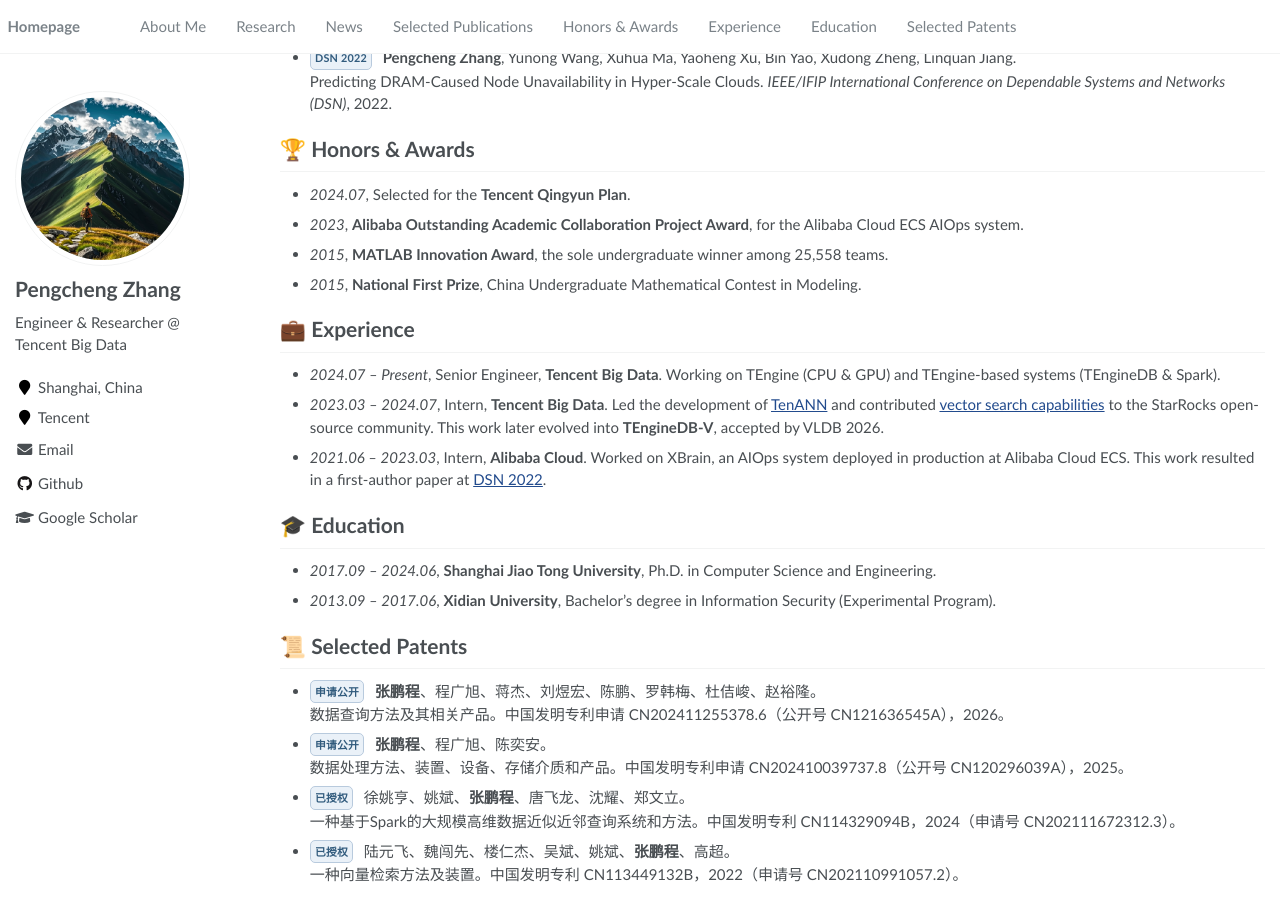
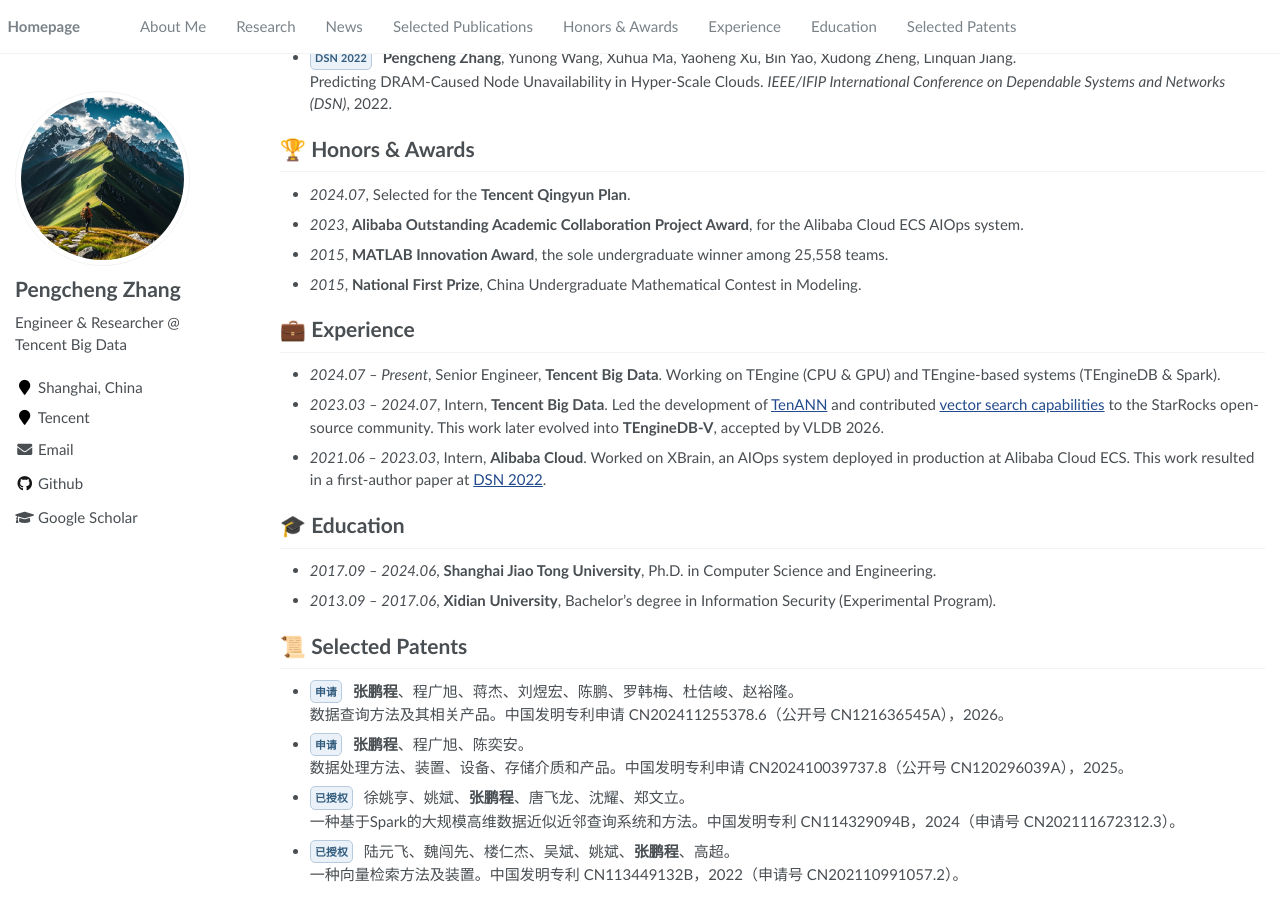
Before and after one commit to petrizhang/petrizhang.github.io, a Jekyll site: the page built from _pages/about.md, in a window 1280 px wide and 900 px high, scrolled down 986 px. Built offline with Jekyll 4.4.1, drawn with Linux system fonts in a browser that asks for light colours.

Commit message:
Shorten patent application labels

```diff
--- a/_pages/about.md
+++ b/_pages/about.md
@@ -84,10 +84,10 @@
 
 # 📜 Selected Patents
 
-- <span class="pub-venue">申请公开</span> **张鹏程**、程广旭、蒋杰、刘煜宏、陈鹏、罗韩梅、杜佶峻、赵裕隆。<br>
+- <span class="pub-venue">申请</span> **张鹏程**、程广旭、蒋杰、刘煜宏、陈鹏、罗韩梅、杜佶峻、赵裕隆。<br>
   数据查询方法及其相关产品。中国发明专利申请 CN202411255378.6（公开号 CN121636545A），2026。
 
-- <span class="pub-venue">申请公开</span> **张鹏程**、程广旭、陈奕安。<br>
+- <span class="pub-venue">申请</span> **张鹏程**、程广旭、陈奕安。<br>
   数据处理方法、装置、设备、存储介质和产品。中国发明专利申请 CN202410039737.8（公开号 CN120296039A），2025。
 
 - <span class="pub-venue">已授权</span> 徐姚亨、姚斌、**张鹏程**、唐飞龙、沈耀、郑文立。<br>
```
